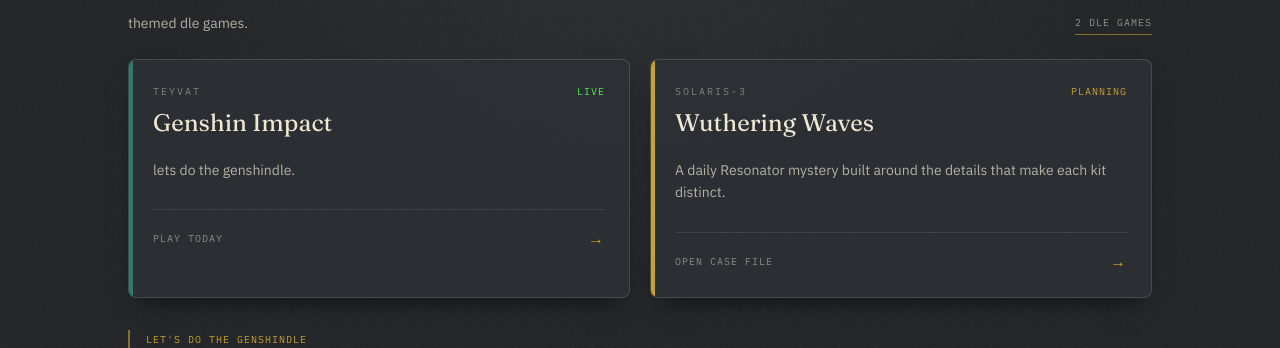
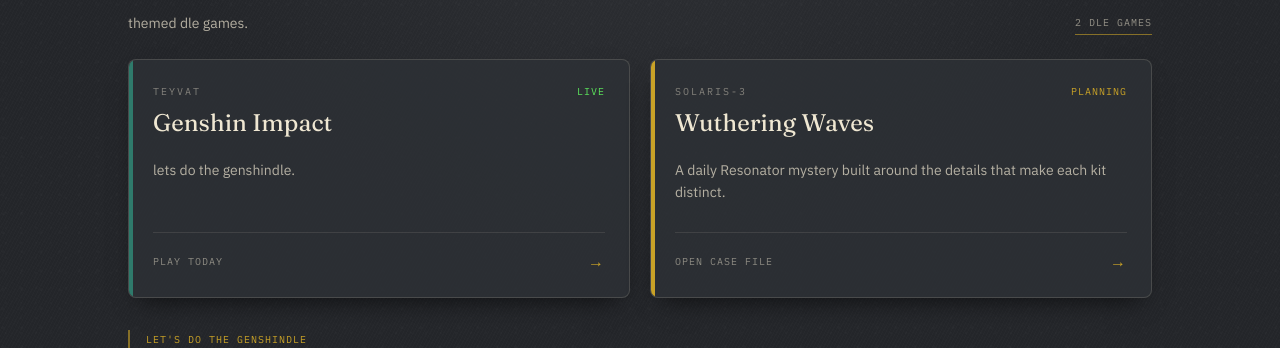
Before and after one commit to dut-inc/project-website, a Next.js app: page /dle in a window 1280 px wide. Shown: the part 399-747 px from the top of the page. Built offline with nearby package versions, Linux system fonts and the light colour scheme.

Commit message:
changed box format

```diff
--- a/components/dle/DleHub.tsx
+++ b/components/dle/DleHub.tsx
@@ -30,7 +30,7 @@ export default function DleHub() {
           <Link
             key={game.slug}
             href={`/dle/${game.slug}`}
-            className="group relative block overflow-hidden rounded-lg border border-cream/15 bg-wall2/80 p-6 shadow-[0_12px_24px_-12px_rgba(0,0,0,0.7)] transition-transform hover:-translate-y-1"
+            className="group relative flex flex-col overflow-hidden rounded-lg border border-cream/15 bg-wall2/80 p-6 shadow-[0_12px_24px_-12px_rgba(0,0,0,0.7)] transition-transform hover:-translate-y-1"
           >
             <span
               className={`absolute inset-y-0 left-0 w-1 ${game.accent === "teal" ? "bg-pinTeal" : "bg-pinGold"}`}
@@ -47,7 +47,7 @@ export default function DleHub() {
                 {game.status}
               </span>
             </div>
-            <p className="mt-5 max-w-md text-sm leading-relaxed text-cream/70">{game.description}</p>
+            <p className="mt-5 max-w-md flex-1 text-sm leading-relaxed text-cream/70">{game.description}</p>
             <div className="mt-7 flex items-center justify-between border-t border-cream/10 pt-4 font-mono text-[10px] uppercase tracking-widest text-cream/50">
               <span>{game.status === "LIVE" ? "Play today" : "Open case file"}</span>
               <span aria-hidden className="text-base text-pinGold transition-transform group-hover:translate-x-1">&rarr;</span>
```
